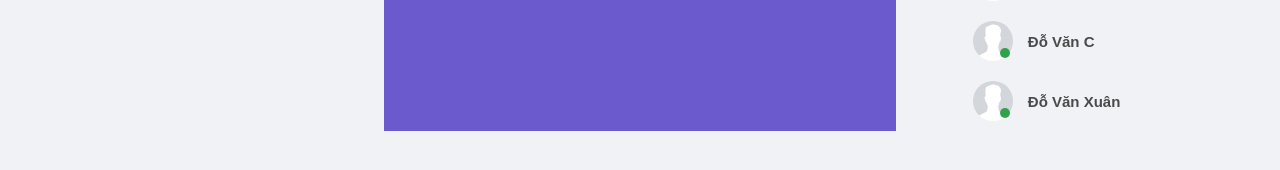
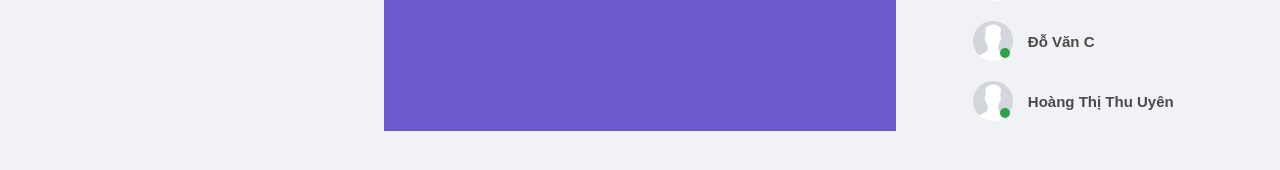
Before and after one commit to hatein/BaiTapLon_CNW, a PHP site: page /BaiTapLon_CNW/home.php in a window 1280 px wide. Shown: the part 169-339 px from the top of the page. Run offline with PHP 8.4, Linux system fonts and the light colour scheme.

Commit message:
Update home.php

```diff
--- a/home.php
+++ b/home.php
@@ -60,7 +60,7 @@
 
             <a href="./user.php" class="item_component1 item_component3 online">
                 <img src="./assets/img/avt_null.jpg" alt="avatar" srcset="./assets/img/avt_null.jpg">
-                <span>Đỗ Văn Xuân</span>
+                <span>Hoàng Thị Thu Uyên</span>
             </a>
         </div>
     </div>
```
